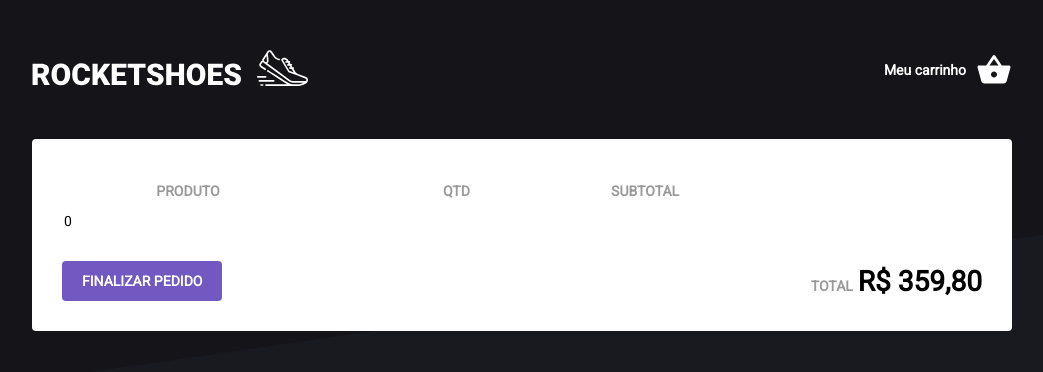
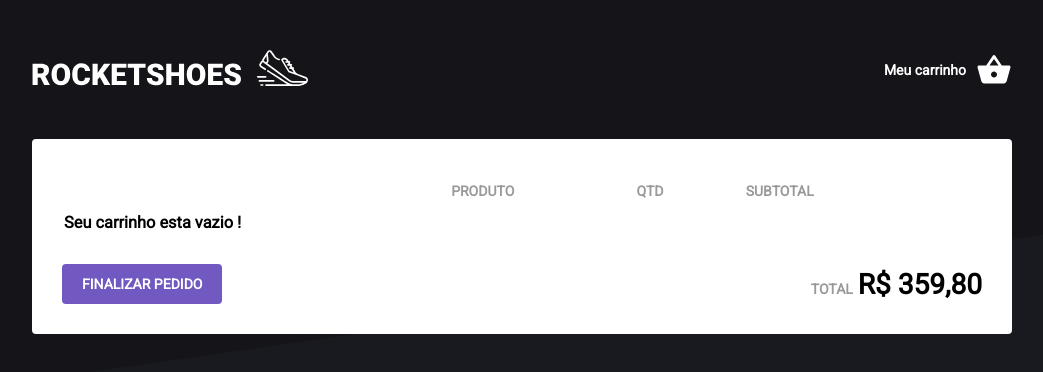
Before and after one commit to verissimo-sn/ignite-reactjs-ch02-d01, a React (Create React App) app: page /cart in a window 1280 px wide. Shown: the top 372 px of the page, without its empty margins (118-1161 px from the left). Built offline with nearby package versions, Linux system fonts and the light colour scheme.

Commit message:
feat: add subtotal to cartFormater

```diff
--- a/src/pages/Cart/index.tsx
+++ b/src/pages/Cart/index.tsx
@@ -20,11 +20,14 @@
 const Cart = (): JSX.Element => {
   const { cart, removeProduct, updateProductAmount } = useCart();
 
+  console.log(cart);
+
   const cartFormatted = cart.map(product => ({
-      ...product,
-      priceFormatted: formatPrice(product.price),
-      // subTotal:
-  }))
+    ...product,
+    priceFormatted: formatPrice(product.price),
+    subTotal: formatPrice(product.amount * product.price)
+  }));
+
   // const total =
   //   formatPrice(
   //     cart.reduce((sumTotal, product) => {
@@ -57,9 +60,9 @@
           </tr>
         </thead>
         <tbody>
-          {cart.length &&
-            cartFormatted.map((product) => (
-              <tr data-testid="product">
+          {cart.length
+            ? (cartFormatted.map((product) => (
+              <tr key={product.id} data-testid="product">
                 <td>
                   <img src={product.image} alt={product.title} />
                 </td>
@@ -72,7 +75,7 @@
                     <button
                       type="button"
                       data-testid="decrement-product"
-                    // disabled={product.amount <= 1}
+                      disabled={product.amount <= 1}
                     // onClick={() => handleProductDecrement()}
                     >
                       <MdRemoveCircleOutline size={20} />
@@ -81,7 +84,7 @@
                       type="text"
                       data-testid="product-amount"
                       readOnly
-                      value={2}
+                      value={product.amount}
                     />
                     <button
                       type="button"
@@ -93,7 +96,7 @@
                   </div>
                 </td>
                 <td>
-                  <strong>R$ 359,80</strong>
+                  <strong>{product.subTotal}</strong>
                 </td>
                 <td>
                   <button
@@ -105,7 +108,12 @@
                   </button>
                 </td>
               </tr>
-            ))
+            )))
+            : (
+              <div>
+                <h3>Seu carrinho esta vazio !</h3>
+              </div>
+            )
           }
         </tbody>
       </ProductTable>
```
